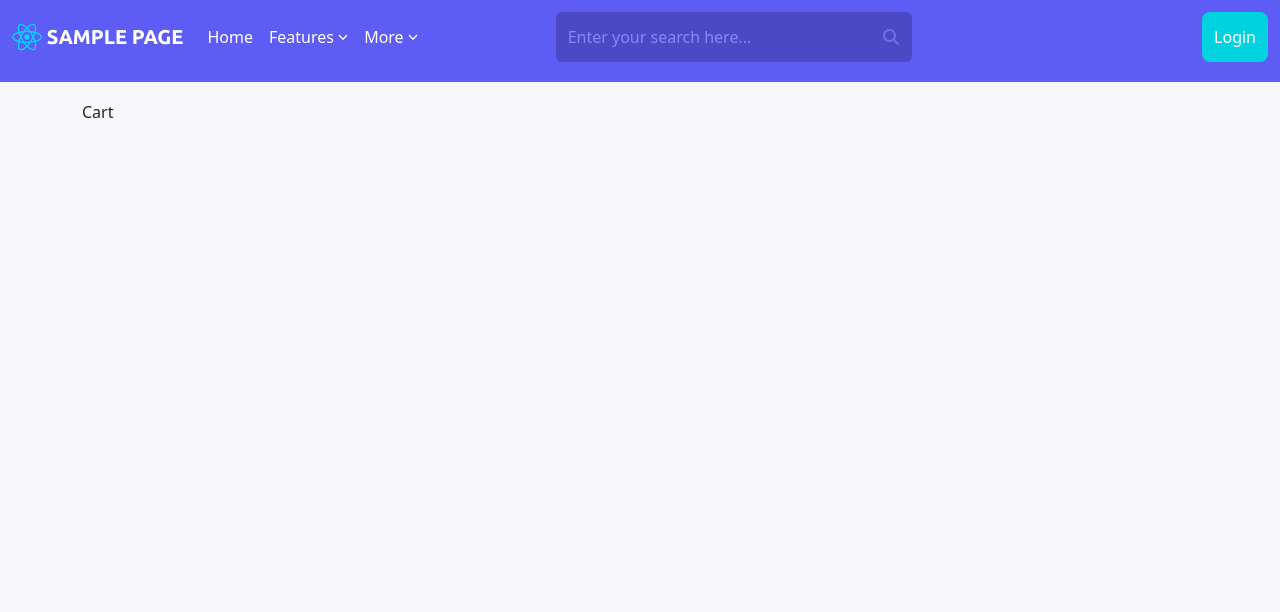
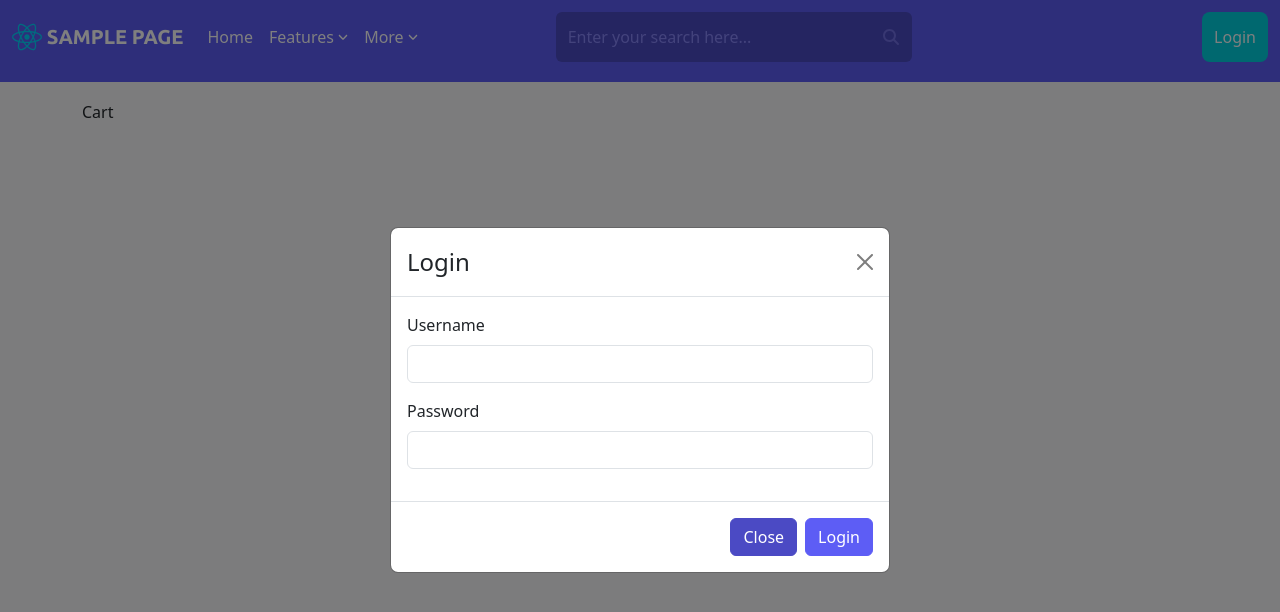
Before and after one commit to RussellTrick/SocialMediaDemo, a React (Vite) app in the folder client/: page /cart in a window 1280 px wide. Both pictures are taken after a click on the button "Login". Shown: the top 612 px of the page. Built offline with nearby package versions, Linux system fonts and the light colour scheme.

Commit message:
Login modal

```diff
--- a/client/package.json
+++ b/client/package.json
@@ -13,13 +13,15 @@
     "@fortawesome/fontawesome-svg-core": "^6.4.2",
     "@fortawesome/free-solid-svg-icons": "^6.4.2",
     "@fortawesome/react-fontawesome": "^0.2.0",
+    "@reduxjs/toolkit": "^1.9.7",
     "bootstrap": "^5.3.2",
     "framer-motion": "^10.16.4",
     "react": "^18.2.0",
     "react-bootstrap": "^2.9.1",
     "react-dom": "^18.2.0",
+    "react-redux": "^8.1.3",
     "react-router-dom": "^6.17.0",
-    "sass": "^1.69.4"
+    "sass": "^1.69.5"
   },
   "devDependencies": {
     "@types/animejs": "^3.1.10",
--- /dev/null
+++ b/client/src/components/loginmodal/LoginModal.tsx
@@ -0,0 +1,45 @@
+import React from "react";
+import { Modal, Button } from "react-bootstrap";
+
+interface LoginModalProps {
+  show: boolean;
+  onHide: () => void;
+}
+
+const LoginModal: React.FC<LoginModalProps> = ({ show, onHide }) => {
+  return (
+    <>
+      <Modal show={show} onHide={onHide} centered>
+        <Modal.Header closeButton>
+          <Modal.Title>Login</Modal.Title>
+        </Modal.Header>
+        <Modal.Body>
+          <form>
+            <div className="mb-3">
+              <label htmlFor="username" className="form-label">
+                Username
+              </label>
+              <input type="text" className="form-control" id="username" />
+            </div>
+            <div className="mb-3">
+              <label htmlFor="password" className="form-label">
+                Password
+              </label>
+              <input type="password" className="form-control" id="password" />
+            </div>
+          </form>
+        </Modal.Body>
+        <Modal.Footer>
+          <Button variant="secondary" onClick={onHide}>
+            Close
+          </Button>
+          <Button variant="primary" onClick={onHide}>
+            Login
+          </Button>
+        </Modal.Footer>
+      </Modal>
+    </>
+  );
+};
+
+export default LoginModal;
--- a/client/src/components/navbar/TopNavbar.tsx
+++ b/client/src/components/navbar/TopNavbar.tsx
@@ -5,8 +5,17 @@ import NavDropdown from "react-bootstrap/NavDropdown";
 import Logo from "../../assets/img/react.svg";
 import { FontAwesomeIcon } from "@fortawesome/react-fontawesome";
 import { faAngleDown, faSearch } from "@fortawesome/free-solid-svg-icons";
+import UserCard from "../usercard/UserCard";
+import LoginModal from "../loginmodal/LoginModal";
+import { useState } from "react";
 
 function TopNavBar() {
+  const loggedIn = false;
+  const [showModal, setShowModal] = useState(false);
+
+  const handleShow = () => setShowModal(true);
+  const handleClose = () => setShowModal(false);
+
   return (
     <Navbar expand="lg pb-3 z-2" className="bg-primary fixed-top">
       <Container fluid>
@@ -88,12 +97,18 @@ function TopNavBar() {
             </div>
           </form>
           <div className="col d-flex justify-content-end py-1">
+            {loggedIn ? (
+              <UserCard />
+            ) : (
               <button
                 className="btn btn-light ms-2 bg-tertiary text-white border-0 rounded-3 "
                 style={{ height: "50px" }}
+                onClick={handleShow}
               >
                 Login
               </button>
+            )}
+            <LoginModal show={showModal} onHide={handleClose} />
           </div>
         </Navbar.Collapse>
       </Container>
```
Also changed, not shown: 1 other file (tests, documents, lock files or other folders). Lines whose indentation alone changed are shown as unchanged.
